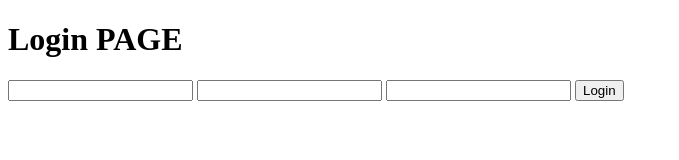
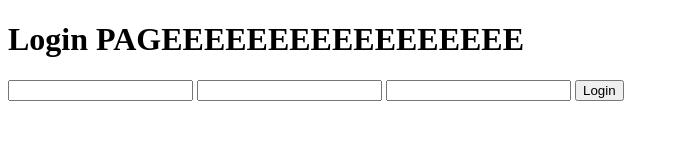
Before and after one commit to Vedi-Gorakh/tree, a plain HTML site: page login_page.html in a window 1280 px wide. Shown: the whole page, without its empty margins (0-679 px from the left). Drawn offline with Linux system fonts and the light colour scheme.

Commit message:
Change in login

```diff
--- a/login_page.html
+++ b/login_page.html
@@ -6,7 +6,7 @@
     <title>Document</title>
 </head>
 <body>
-    <h1> Login PAGE</h1>
+    <h1> Login PAGEEEEEEEEEEEEEEEEE</h1>
     <form>
         <input type="text">
         <input type="password">
```
